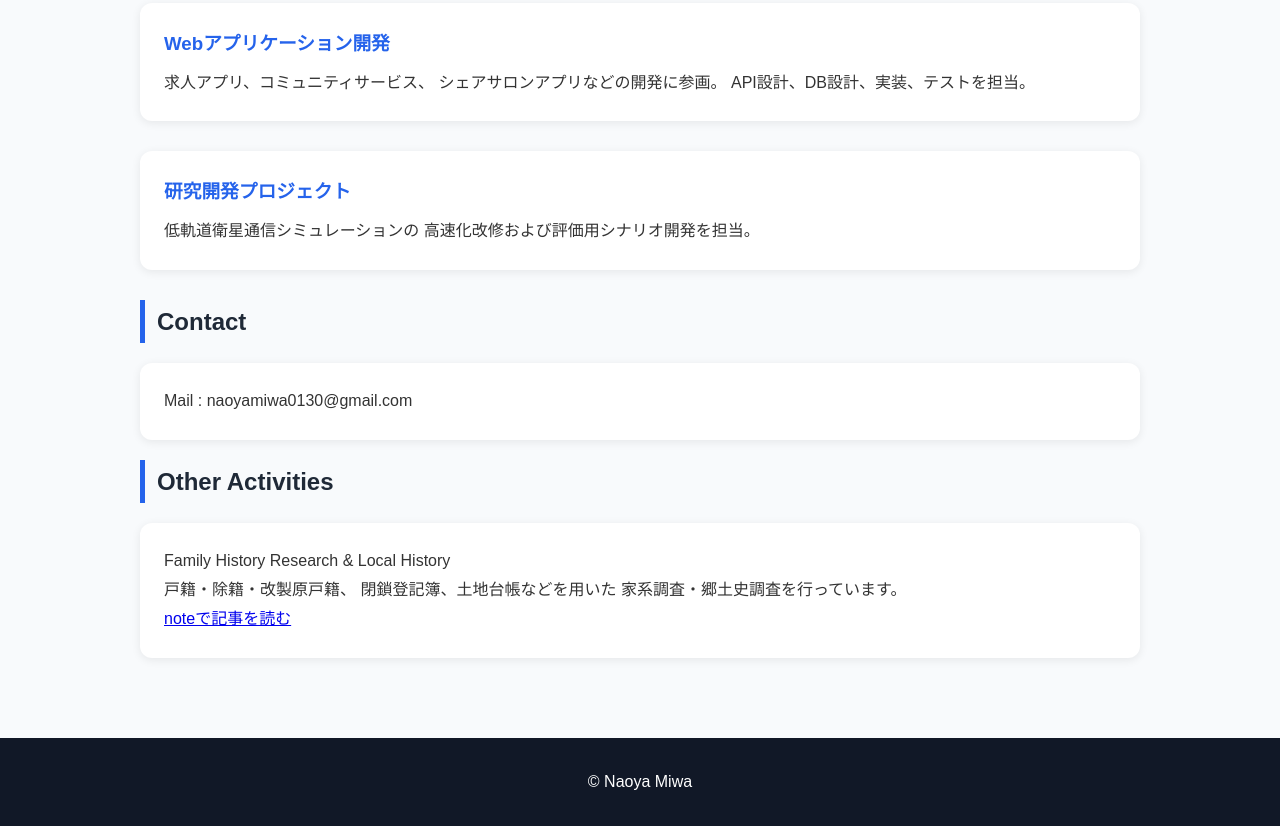
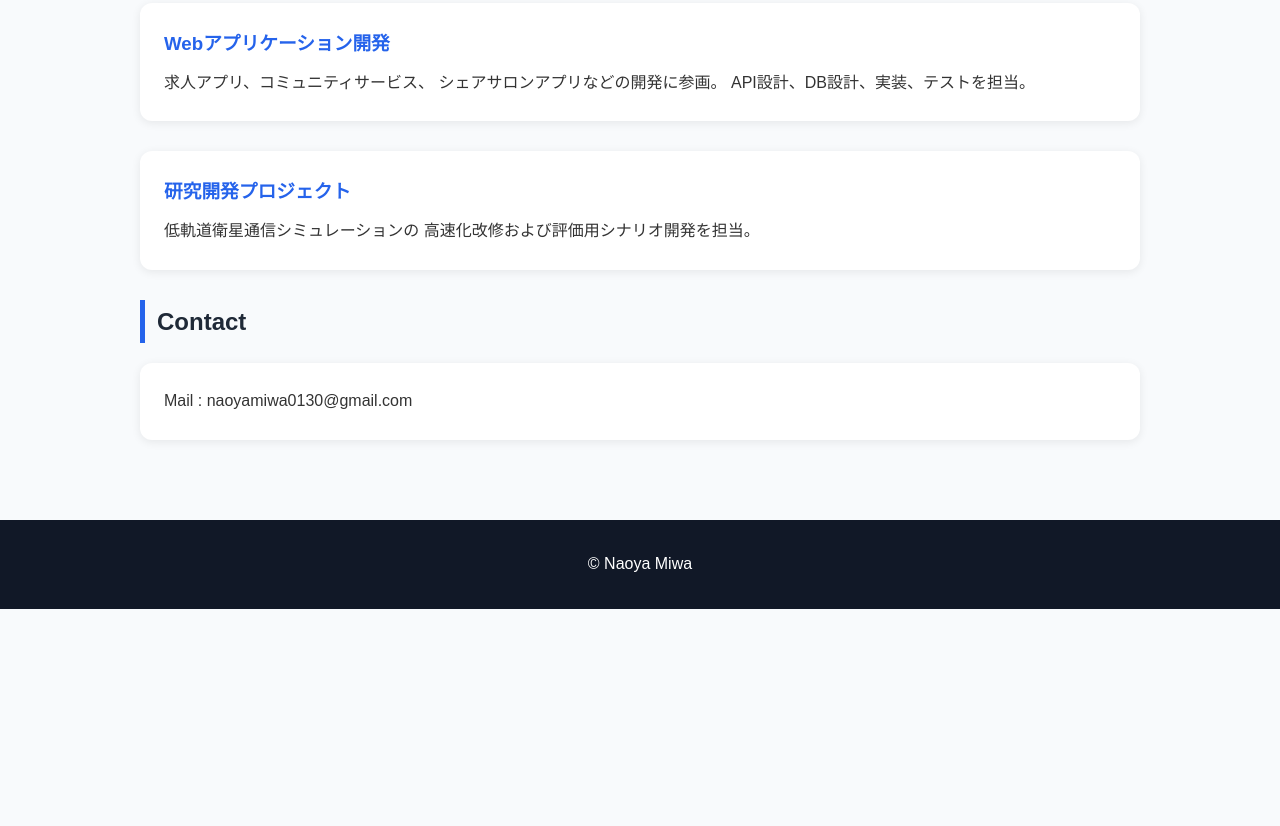
Before and after one commit to nmiwa01301993/web_page, a plain HTML site: page index.html in a window 1280 px wide. Shown: the part 1336-2162 px from the top of the page. After the commit the page ends 1945 px from the top, so only its background shows below. Drawn offline with Linux system fonts and the light colour scheme.

Commit message:
Remove 'Other Activities' section from index.html
Removed 'Other Activities' section from the page.

```diff
--- a/index.html
+++ b/index.html
@@ -242,29 +242,6 @@ footer{
         <p>Mail : naoyamiwa0130@gmail.com</p>
     </div>
 
-    <h2>Other Activities</h2>
-
-<div class="card">
-    <p>
-        Family History Research & Local History
-    </p>
-
-<p>
-    戸籍・除籍・改製原戸籍、
-    閉鎖登記簿、土地台帳などを用いた
-    家系調査・郷土史調査を行っています。
-</p>
-
-<p>
-    <a href="https://note.com/dsnap1993"
-       target="_blank"
-       rel="noopener noreferrer">
-       noteで記事を読む
-    </a>
-</p>
-
-</div>
-
 
 </div>
 
```
